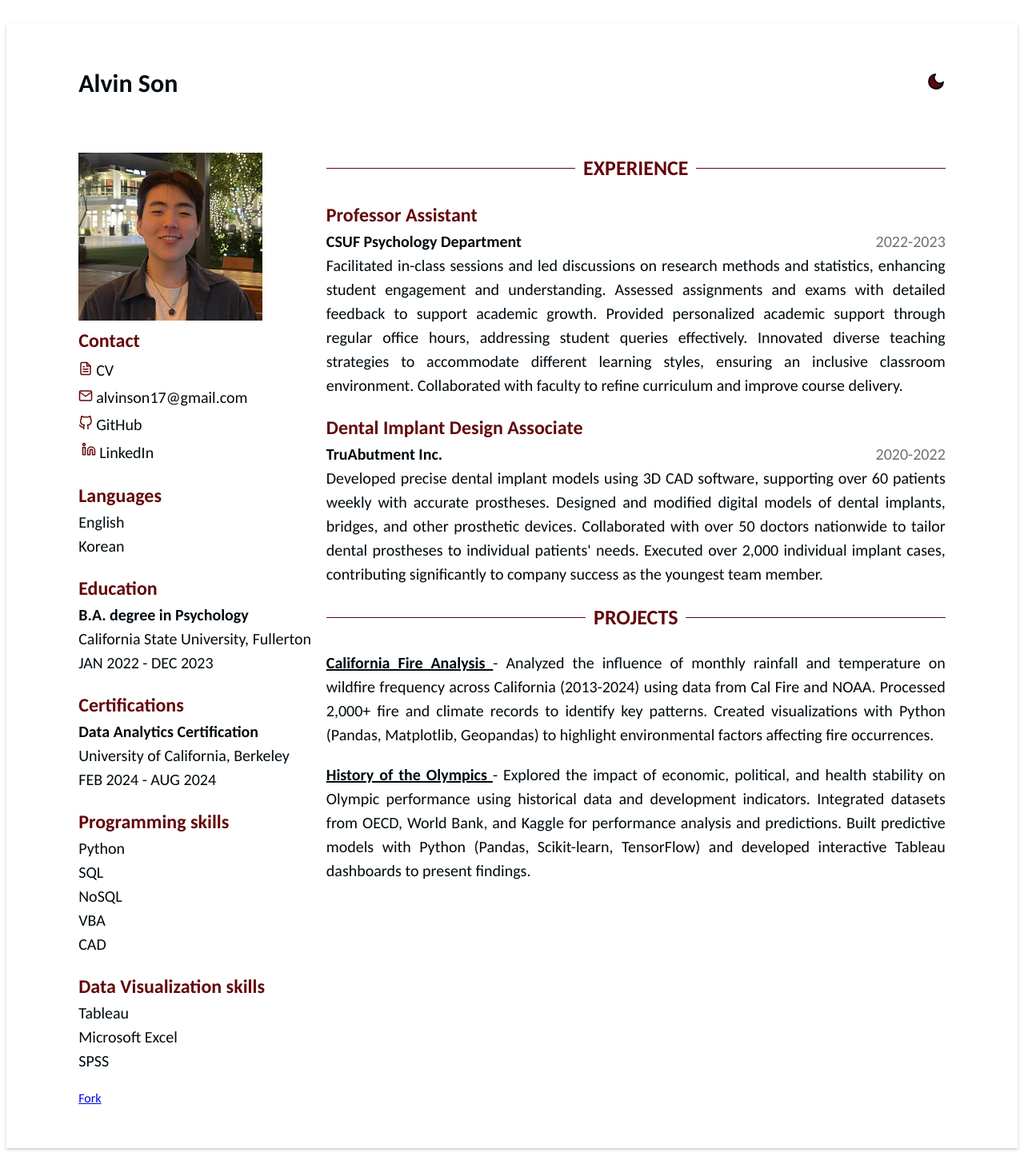
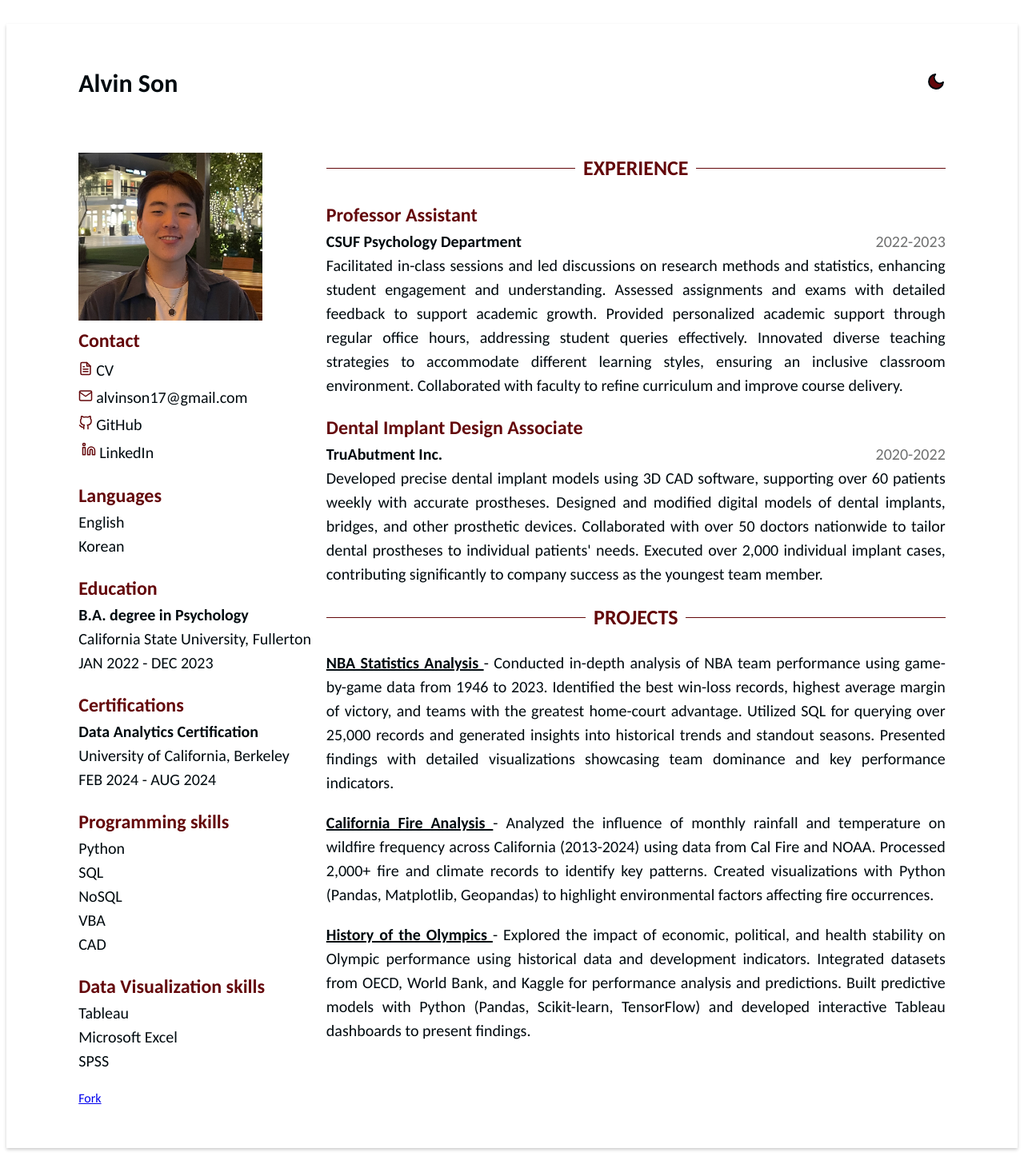
Before and after one commit to Alvin-Son/Alvin-Son.github.io, a Jekyll site: the page built from index.html, in a window 1280 px wide. Shown: the whole page at 80% size. Built offline with Jekyll 4.4.1, drawn with Linux system fonts in a browser that asks for light colours.

Commit message:
Update data.yml

```diff
--- a/_data/data.yml
+++ b/_data/data.yml
@@ -48,6 +48,33 @@ skills:
 #    My work in data-driven projects, such as California Fire Analysis and History of the Olympics, reflects my commitment to deriving insights through advanced
 #    analytics and interactive visualizations.
 
+# Projects
+projects:
+  - title: NBA Statistics Analysis
+    link: https://github.com/Alvin-Son/NBA-Data-Analysis
+    time: Jan 2025
+    details: |
+      Conducted in-depth analysis of NBA team performance using game-by-game data from 1946 to 2023.
+      Identified the best win-loss records, highest average margin of victory, and teams with the greatest home-court advantage.
+      Utilized SQL for querying over 25,000 records and generated insights into historical trends and standout seasons.
+      Presented findings with detailed visualizations showcasing team dominance and key performance indicators.
+
+  - title: California Fire Analysis
+    link: https://github.com/Alvin-Son/california_fire_analysis
+    time: Apr 2024
+    details: |
+      Analyzed the influence of monthly rainfall and temperature on wildfire frequency across California (2013-2024) using data from Cal Fire and NOAA.
+      Processed 2,000+ fire and climate records to identify key patterns.
+      Created visualizations with Python (Pandas, Matplotlib, Geopandas) to highlight environmental factors affecting fire occurrences.
+
+  - title: History of the Olympics
+    link: https://github.com/Alvin-Son/Project_Olympian
+    time: Aug 2024
+    details: |
+      Explored the impact of economic, political, and health stability on Olympic performance using historical data and development indicators.
+      Integrated datasets from OECD, World Bank, and Kaggle for performance analysis and predictions.
+      Built predictive models with Python (Pandas, Scikit-learn, TensorFlow) and developed interactive Tableau dashboards to present findings.
+
 # Experience
 experience:
   - role: Professor Assistant
@@ -70,24 +97,6 @@ experience:
       Designed and modified digital models of dental implants, bridges, and other prosthetic devices.
       Collaborated with over 50 doctors nationwide to tailor dental prostheses to individual patients' needs.
       Executed over 2,000 individual implant cases, contributing significantly to company success as the youngest team member.
-
-# Projects
-projects:
-  - title: California Fire Analysis
-    link: https://github.com/Alvin-Son/california_fire_analysis
-    time: Apr 2024
-    details: |
-      Analyzed the influence of monthly rainfall and temperature on wildfire frequency across California (2013-2024) using data from Cal Fire and NOAA.
-      Processed 2,000+ fire and climate records to identify key patterns.
-      Created visualizations with Python (Pandas, Matplotlib, Geopandas) to highlight environmental factors affecting fire occurrences.
-
-  - title: History of the Olympics
-    link: https://github.com/Alvin-Son/Project_Olympian
-    time: Aug 2024
-    details: |
-      Explored the impact of economic, political, and health stability on Olympic performance using historical data and development indicators.
-      Integrated datasets from OECD, World Bank, and Kaggle for performance analysis and predictions.
-      Built predictive models with Python (Pandas, Scikit-learn, TensorFlow) and developed interactive Tableau dashboards to present findings.
 
 # name: Wonbeom Lee
 # support_dark_mode: true
```
